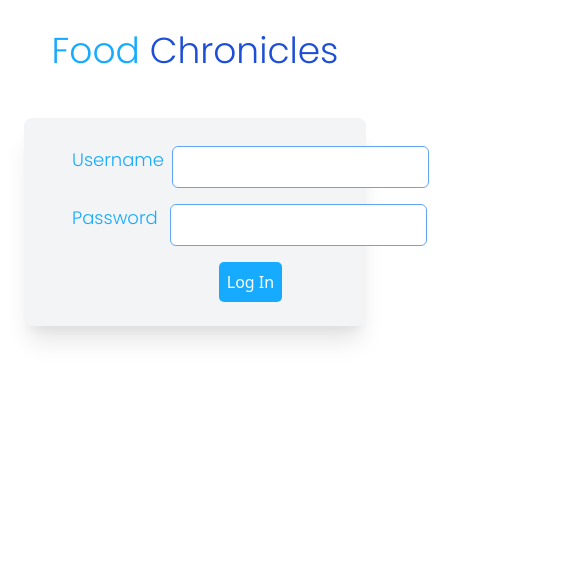
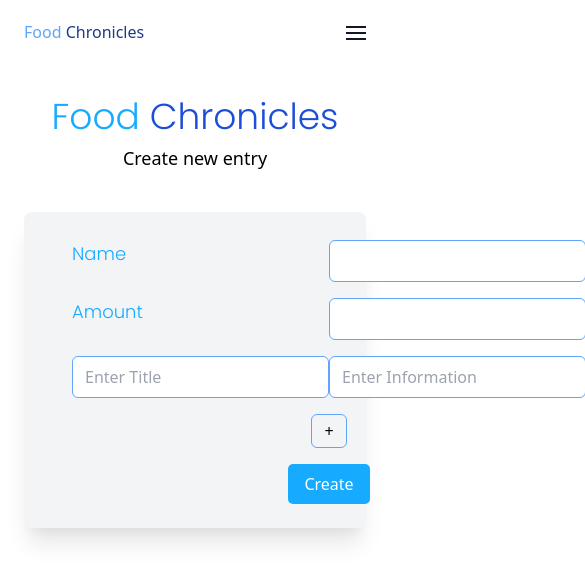
Before and after one commit to food-chronicles/client-cms, a React (Create React App) app: page /create in a window 390 px wide. Before the commit this address led to /login. Shown: the top 582 px of the page, 585 px wide, since content can reach past the window. Built offline with nearby package versions, Linux system fonts and the light colour scheme.

Commit message:
create form added, unresponsive version

```diff
--- a/src/App.js
+++ b/src/App.js
@@ -9,11 +9,14 @@ import {
 } from "react-router-dom";
 import { ProvideAuth, AuthButton, useAuth, PrivateRoute } from "./auth";
 import Login from "./pages/Login";
+import Navbar from './components/Navbar'
+import Create from './pages/Create'
 
 function App() {
   return (
     <ProvideAuth>
       <Router>
+        <Navbar />
         <Switch>
           <Route exact path="/">
             <Home />
@@ -21,9 +24,12 @@ function App() {
           <Route path="/login">
             <Login />
           </Route>
-          <PrivateRoute path="/create">
-            {/* <ProtectedPage /> */}
-          </PrivateRoute>
+          {/* <PrivateRoute path="/create">
+            <Create />
+          </PrivateRoute> */}
+          <Route path="/create">
+            <Create />
+          </Route>
           <PrivateRoute path="/scan">
             {/* <ProtectedPage /> */}
           </PrivateRoute>
--- /dev/null
+++ b/src/components/FormCreate.js
@@ -0,0 +1,131 @@
+import React, { useState } from "react";
+
+function FormCreate() {
+  const [name, setName] = useState("");
+  const [amount, setAmount] = useState("");
+  const [inputList, setInputList] = useState([{ key: "", value: "" }]);
+
+  const handleName = (e) => {
+    setName(e.target.value);
+  };
+
+  const handleAmount = (e) => {
+    setAmount(e.target.value);
+  };
+
+  const handleInputChange = (e, index) => {
+    const { name, value } = e.target;
+    const list = [...inputList];
+    list[index][name] = value;
+    setInputList(list);
+  };
+
+  const handleRemoveClick = (index) => {
+    const list = [...inputList];
+    list.splice(index, 1);
+    setInputList(list);
+  };
+
+  const handleAddClick = () => {
+    setInputList([...inputList, { key: "", value: "" }]);
+  };
+
+  function handleCreate(e) {
+    e.preventDefault();
+    let additionalInfo = {};
+    let isDuplicate = false;
+    inputList.forEach((item) => {
+      if (!additionalInfo[item.key]) {
+        additionalInfo[item.key] = item.value;
+      } else {
+        isDuplicate = true;
+      }
+    });
+    if (!isDuplicate) {
+      let payload = { name, amount, ...additionalInfo };
+      console.log(payload);
+    } else {
+      console.log("duplicate key");
+    }
+  }
+
+  return (
+    <div>
+      <form onSubmit={handleCreate} className="flex flex-col">
+        <div className="flex flex-row mb-4 justify-between">
+          <label className="form-text mr-2 font-bold text-lg" htmlFor="name">
+            Name
+          </label>
+          <input
+            className="border border-blue-400 rounded-md py-2 px-3 text-grey-darknest"
+            onChange={handleName}
+            type="text"
+            name="username"
+            id="username"
+          />
+        </div>
+
+        <div className="flex flex-row mb-4 justify-between">
+          <label className="form-text mr-3 font-bold text-lg" htmlFor="amount">
+            Amount
+          </label>
+          <input
+            className="border border-blue-400 rounded-md py-2 px-3 text-grey-darknest"
+            onChange={handleAmount}
+            type="number"
+            name="amount"
+            id="amount"
+          />
+        </div>
+        {inputList.map((x, i) => {
+          return (
+            <div key={i}>
+              <div className="flex flex-row mb-4 justify-between align-middle">
+                <input
+                  className="border border-blue-400 rounded-md py-2 px-3 text-grey-darknest"
+                  name="key"
+                  placeholder="Enter Title"
+                  value={x.firstName}
+                  onChange={(e) => handleInputChange(e, i)}
+                />
+                <input
+                  className="border border-blue-400 rounded-md py-2 px-3 text-grey-darknest"
+                  name="value"
+                  placeholder="Enter Information"
+                  value={x.lastName}
+                  onChange={(e) => handleInputChange(e, i)}
+                />
+                <div className="self-center">
+                  {inputList.length !== 1 && (
+                    <button
+                      className="border rounded-md border-blue-400 py-1 px-3 mr-1"
+                      onClick={() => handleRemoveClick(i)}
+                    >
+                      -
+                    </button>
+                  )}
+                </div>
+              </div>
+              {inputList.length - 1 === i && (
+                <button
+                  className="border rounded-md border-blue-400 py-1 px-3 mb-4"
+                  onClick={handleAddClick}
+                >
+                  +
+                </button>
+              )}
+            </div>
+          );
+        })}
+
+        <div className="">
+          <button className="button-form py-2 px-4 rounded-lg" type="submit">
+            Create
+          </button>
+        </div>
+      </form>
+    </div>
+  );
+}
+
+export default FormCreate;
--- a/src/components/FormLogin.js
+++ b/src/components/FormLogin.js
@@ -1,9 +1,5 @@
 import React, { useState } from 'react'
 import {
-  BrowserRouter as Router,
-  Switch,
-  Route,
-  Link,
   useHistory,
   useLocation,
 } from "react-router-dom"
@@ -34,8 +30,8 @@ const Form = () => {
     console.log(payload);
     console.log(from, 'ini page asal dia')
     auth.signin(payload,() => {
-      // history.replace(from);
-      history.push('/')
+      history.replace(from);
+      // history.push('/')
     })
 
   };
--- /dev/null
+++ b/src/components/Navbar.js
@@ -0,0 +1,31 @@
+import { Link } from 'react-router-dom'
+
+export default function Navbar () {
+  return (
+    <>
+    <header className="lg:px-16 px-6 bg-white flex flex-wrap items-center lg:py-0 py-2">
+    <div className="flex-1 flex justify-between items-center">
+      <Link to='/' >
+        <p className="lg:p-4 py-3 px-0 block border-b-2 border-transparent text-blue-400">Food <span className="text-blue-900">Chronicles</span></p>
+    </Link>
+  </div>
+
+  <label htmlFor="menu-toggle" className="pointer-cursor lg:hidden block"><svg className="fill-current text-gray-900" xmlns="http://www.w3.org/2000/svg" width="20" height="20" viewBox="0 0 20 20"><title>menu</title><path d="M0 3h20v2H0V3zm0 6h20v2H0V9zm0 6h20v2H0v-2z"></path></svg></label>
+  <input className="hidden" type="checkbox" id="menu-toggle" />
+
+  <div className="hidden lg:flex lg:items-center lg:w-auto w-full" id="menu">
+    <nav>
+      <ul className="lg:flex items-center justify-between text-base text-gray-700 pt-4 lg:pt-0">
+        <li><Link to="/" className="lg:p-4 py-3 px-0 block border-b-2 border-transparent text-blue-900 hover:border-blue-900">Home</Link></li>
+        <li><Link to='/login' className="lg:p-4 py-3 px-0 block border-b-2 border-transparent text-blue-900 hover:border-blue-900" >Login</Link></li>
+        <li><Link to='/create' className="lg:p-4 py-3 px-0 block border-b-2 border-transparent text-blue-900 hover:border-blue-900" >Create</Link></li>
+        <li><Link to='/scan' className="lg:p-4 py-3 px-0 block border-b-2 border-transparent text-blue-900 hover:border-blue-900" >Scan</Link></li>
+      </ul>
+    </nav>
+
+  </div>
+
+  </header>
+  </>
+  )
+}
--- /dev/null
+++ b/src/pages/Create.js
@@ -0,0 +1,20 @@
+import FormCreate from '../components/FormCreate'
+
+function Create () {
+  return (
+    <div className='container mx-auto p-6 text-center'>
+      <h1 className="logo-fc text-2xl text-blue-700 leading-tight">
+        <span className='logo-food-color'>Food</span> Chronicles
+      </h1>
+      <h2 className="text-lg">Create new entry</h2>
+      <div className="max-w-lg mx-auto flex p-6 bg-gray-100 mt-10 rounded-lg shadow-xl">
+        <div className="ml-6 pt-1 flex-grow">
+          <FormCreate />
+        </div>
+      </div>
+    </div>
+  )
+
+}
+
+export default Create
```
